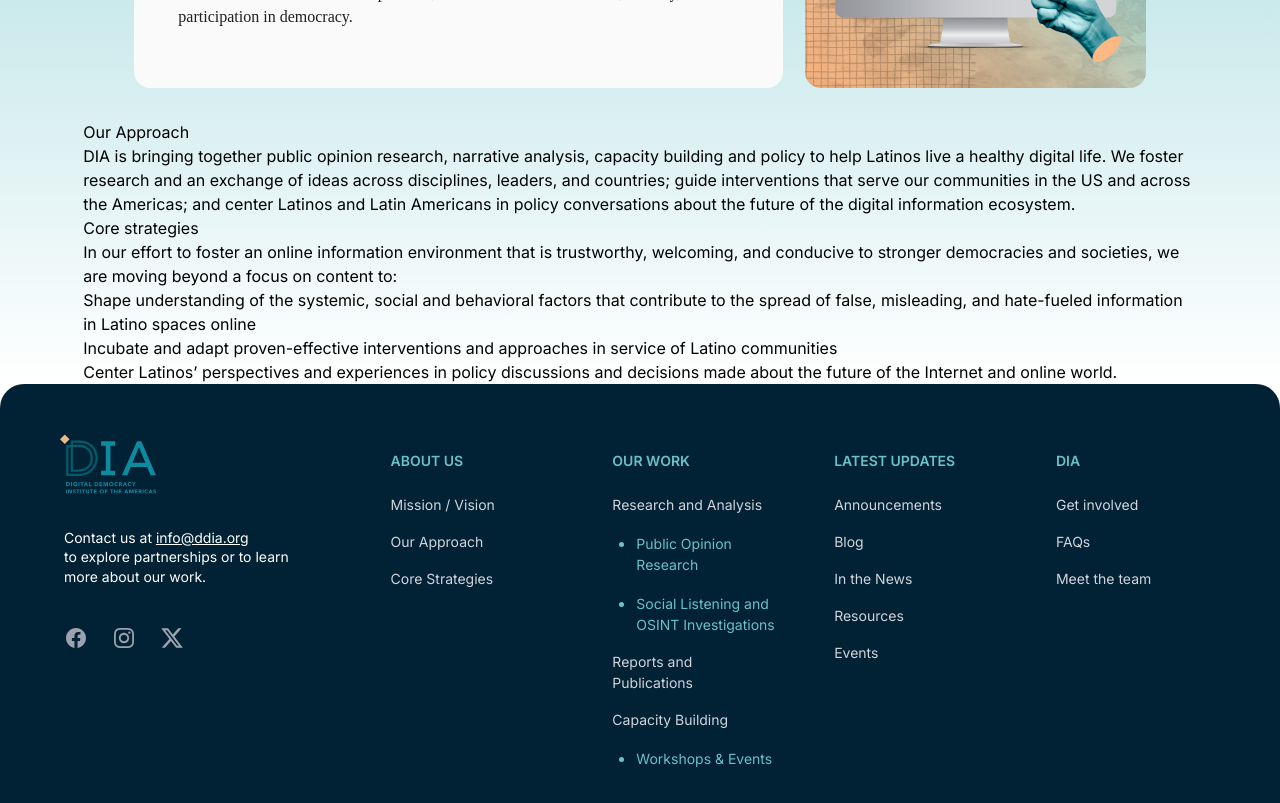
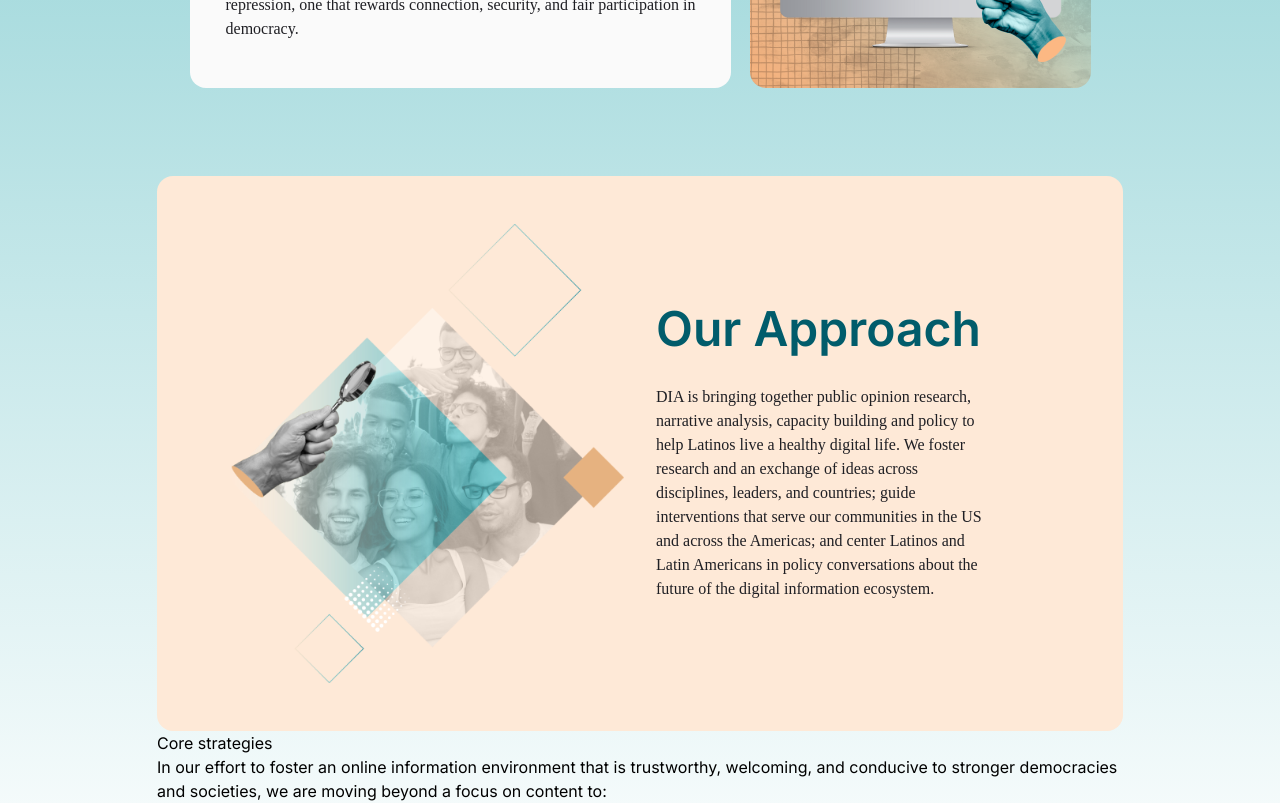
Before and after one commit to lexz451/ddia-web, a Next.js app: page /about-us in a window 1280 px wide. Shown: the part 700-1503 px from the top of the page. Built offline with nearby package versions, Linux system fonts and the light colour scheme.

Commit message:
feat: approach section

```diff
--- a/src/app/about-us/page.tsx
+++ b/src/app/about-us/page.tsx
@@ -9,9 +9,9 @@
 export default function AboutUs() {
   return (
     <main className="Rectangle198 min-h-screen bg-gradient-to-b from-design-light-green to-white pt-[120px]">
-      <section className="w-[87%] max-w-[1520px] mx-auto">
-        <section className="w-full mx-auto">
-          <div className="flex flex-row w-full gap-[2%] pb-8 justify-center">
+      <section className="w-[87%] max-w-[966px] mx-auto ">
+        <section className="mx-auto pb-14 min-w-min max-w-max">
+          <div className="flex flex-row gap-[2%] pb-8 justify-center">
             <Image
               className="basis-[21rem] object-cover object-left-top rounded-2xl"
               src={imgvision1}
@@ -36,7 +36,7 @@
               </p>
             </div>
           </div>
-          <div className="flex flex-row w-full gap-[2%] pb-8 justify-center">
+          <div className="flex flex-row gap-[2%] pb-8 justify-center">
             <div className="box-content flex flex-col justify-center w-auto px-[4%] py-[0.5rem] bg-design-light rounded-2xl">
               <h1 className="text-5xl text-design-green font-[Inter] font-semibold pb-8">
                 Our vision
@@ -61,16 +61,30 @@
           </div>
         </section>
 
-        <h1>Our Approach</h1>
-        <p>
-          DIA is bringing together public opinion research, narrative analysis,
-          capacity building and policy to help Latinos live a healthy digital
-          life. We foster research and an exchange of ideas across disciplines,
-          leaders, and countries; guide interventions that serve our communities
-          in the US and across the Americas; and center Latinos and Latin
-          Americans in policy conversations about the future of the digital
-          information ecosystem.
-        </p>
+        <section className="flex items-center justify-center gap-8 p-12 bg-[#fee9d7] rounded-2xl">
+          <Image
+            className="object-cover object-center max-w-[50%] grow-0 shrink-[3]"
+            src={imgapproach}
+            alt=""
+            width={0}
+            height={0}
+            sizes="50rem"
+          />
+          <div className="basis-1/2 grow shrink-0">
+            <h1 className="text-5xl text-design-green font-[Inter] font-semibold pb-8">
+              Our Approach
+            </h1>
+            <p className="text-base text-design-dark font-[Avenir] max-w-[41ch]">
+              DIA is bringing together public opinion research, narrative
+              analysis, capacity building and policy to help Latinos live a
+              healthy digital life. We foster research and an exchange of ideas
+              across disciplines, leaders, and countries; guide interventions
+              that serve our communities in the US and across the Americas; and
+              center Latinos and Latin Americans in policy conversations about
+              the future of the digital information ecosystem.
+            </p>
+          </div>
+        </section>
 
         <h1>Core strategies</h1>
         <p>
```
